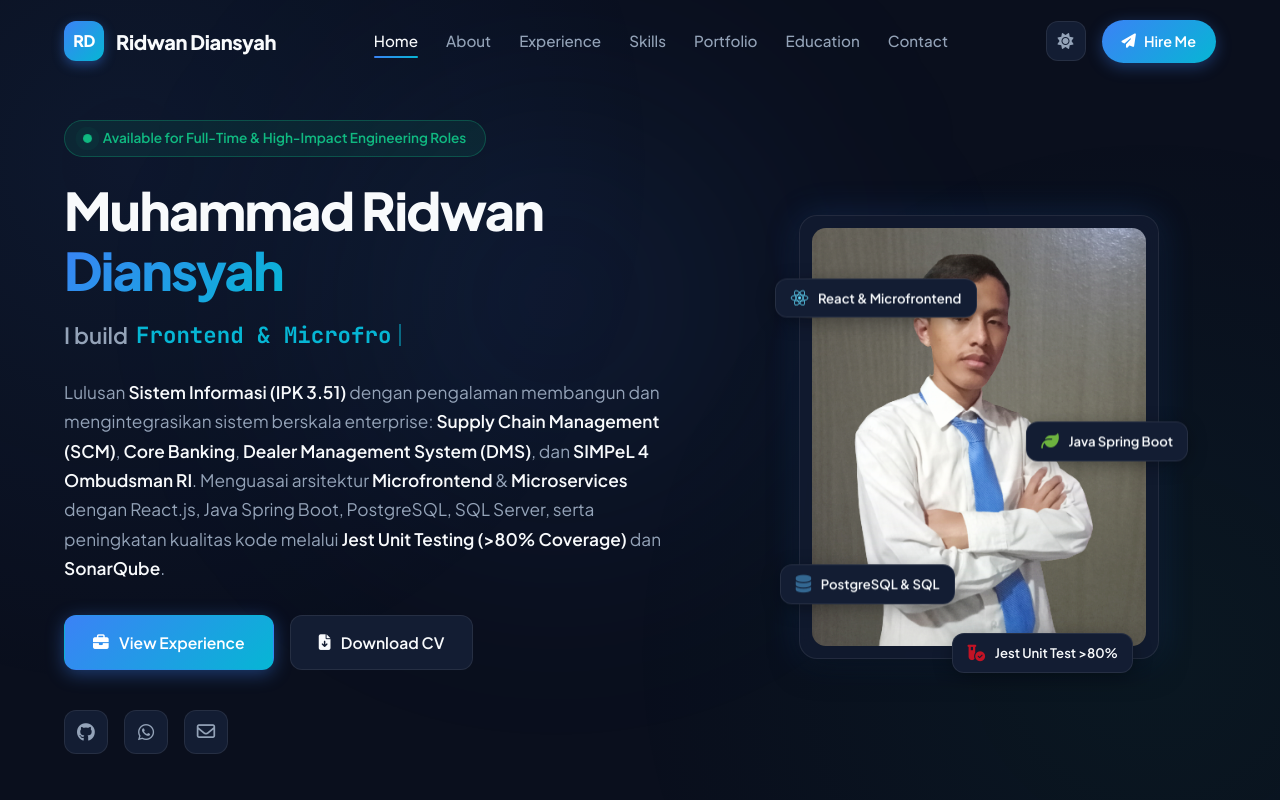
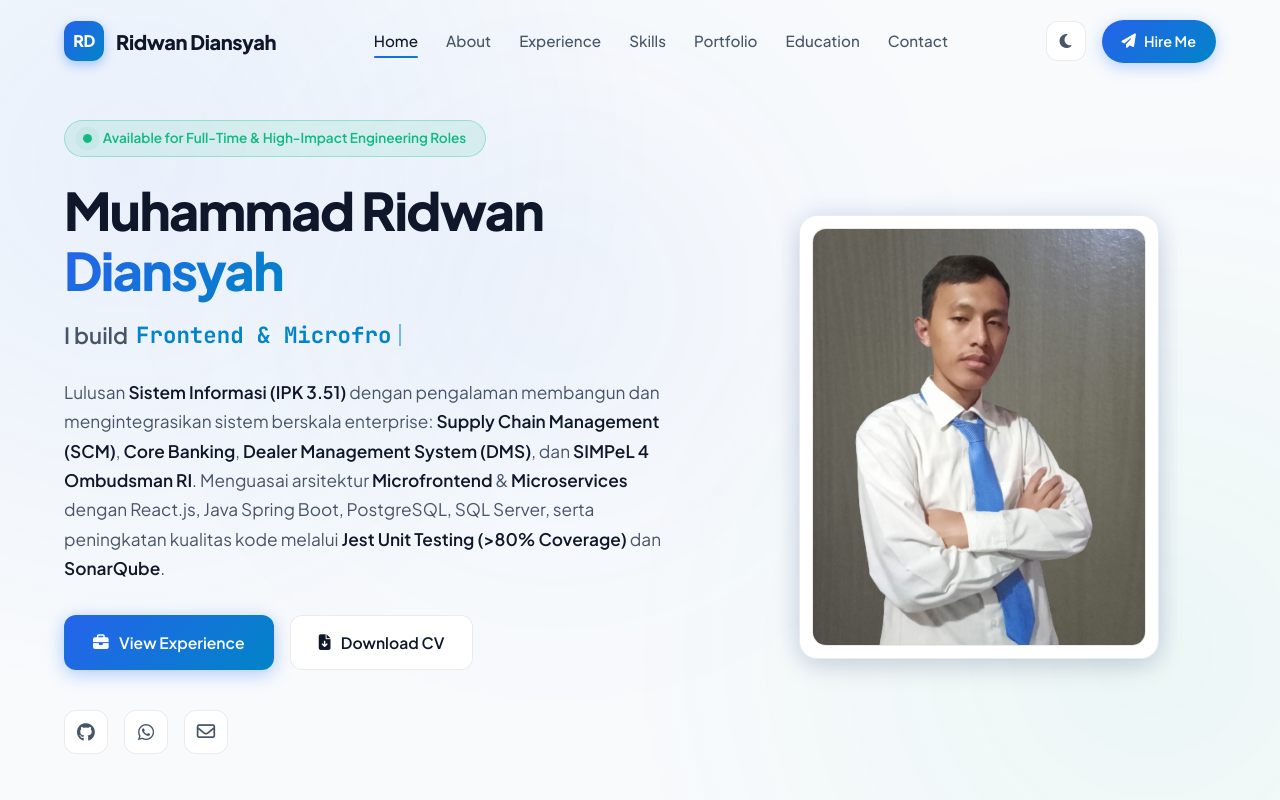
Before and after one commit to MuhammadRidwanDiansyah/muhammadridwandiansyah.github.io, a plain HTML site: page index.html in a window 1280 px wide. Shown: the top 800 px of the page. Drawn offline with Linux system fonts and the light colour scheme.

Commit message:
fix: prevent profile photo obstruction and set light mode as default

```diff
--- a/css/modern.css
+++ b/css/modern.css
@@ -3,8 +3,51 @@
    Modern UI/UX Design System for Tech Startups & Enterprise Recruiting
    ========================================================================== */
 
-:root {
-  /* Dark Theme (Default) */
+:root,
+[data-theme="light"] {
+  /* Light Theme (Default when opening browser) */
+  --bg-primary: #f8fafc;
+  --bg-secondary: #ffffff;
+  --bg-card: #ffffff;
+  --bg-card-hover: #f1f5f9;
+  --bg-glass: rgba(255, 255, 255, 0.88);
+
+  --border-color: rgba(0, 0, 0, 0.08);
+  --border-focus: rgba(59, 130, 246, 0.5);
+  --border-accent: rgba(59, 130, 246, 0.25);
+
+  --text-primary: #0f172a;
+  --text-secondary: #475569;
+  --text-muted: #64748b;
+  --text-accent: #0284c7;
+
+  --accent-blue: #2563eb;
+  --accent-cyan: #0284c7;
+  --accent-emerald: #10b981;
+  --accent-amber: #f59e0b;
+  --accent-purple: #7c3aed;
+
+  --gradient-primary: linear-gradient(135deg, #2563eb 0%, #0284c7 100%);
+  --gradient-accent: linear-gradient(135deg, #10b981 0%, #06b6d4 100%);
+  --gradient-glow: radial-gradient(circle at 50% 50%, rgba(37, 99, 235, 0.08) 0%, transparent 70%);
+
+  --shadow-sm: 0 1px 3px rgba(0, 0, 0, 0.06);
+  --shadow-md: 0 4px 20px -2px rgba(0, 0, 0, 0.08);
+  --shadow-lg: 0 10px 30px -3px rgba(0, 0, 0, 0.12);
+  --shadow-glow: 0 0 25px rgba(37, 99, 235, 0.15);
+
+  --radius-sm: 8px;
+  --radius-md: 12px;
+  --radius-lg: 18px;
+  --radius-full: 9999px;
+
+  --font-sans: 'Plus Jakarta Sans', -apple-system, BlinkMacSystemFont, 'Segoe UI', Roboto, sans-serif;
+  --font-mono: 'JetBrains Mono', monospace;
+  --transition: all 0.25s cubic-bezier(0.4, 0, 0.2, 1);
+}
+
+[data-theme="dark"] {
+  /* Dark Theme */
   --bg-primary: #0a0f1d;
   --bg-secondary: #0f172a;
   --bg-card: #131d33;
@@ -34,37 +77,6 @@
   --shadow-md: 0 4px 20px -2px rgba(0, 0, 0, 0.4);
   --shadow-lg: 0 10px 30px -3px rgba(0, 0, 0, 0.5);
   --shadow-glow: 0 0 35px rgba(59, 130, 246, 0.2);
-
-  --radius-sm: 8px;
-  --radius-md: 12px;
-  --radius-lg: 18px;
-  --radius-full: 9999px;
-
-  --font-sans: 'Plus Jakarta Sans', -apple-system, BlinkMacSystemFont, 'Segoe UI', Roboto, sans-serif;
-  --font-mono: 'JetBrains Mono', monospace;
-  --transition: all 0.25s cubic-bezier(0.4, 0, 0.2, 1);
-}
-
-[data-theme="light"] {
-  --bg-primary: #f8fafc;
-  --bg-secondary: #ffffff;
-  --bg-card: #ffffff;
-  --bg-card-hover: #f1f5f9;
-  --bg-glass: rgba(255, 255, 255, 0.85);
-
-  --border-color: rgba(0, 0, 0, 0.08);
-  --border-focus: rgba(59, 130, 246, 0.5);
-  --border-accent: rgba(59, 130, 246, 0.25);
-
-  --text-primary: #0f172a;
-  --text-secondary: #475569;
-  --text-muted: #64748b;
-  --text-accent: #0284c7;
-
-  --shadow-sm: 0 1px 3px rgba(0, 0, 0, 0.05);
-  --shadow-md: 0 4px 20px -2px rgba(0, 0, 0, 0.08);
-  --shadow-lg: 0 10px 30px -3px rgba(0, 0, 0, 0.12);
-  --shadow-glow: 0 0 30px rgba(59, 130, 246, 0.15);
 }
 
 /* ==========================================================================
@@ -501,7 +513,7 @@ ul {
   box-shadow: var(--shadow-glow);
 }
 
-/* Hero Avatar / Card */
+/* Hero Avatar / Clean Portrait Card */
 .hero-avatar-wrapper {
   position: relative;
   display: flex;
@@ -511,12 +523,19 @@ ul {
 .avatar-card {
   position: relative;
   width: 360px;
+  max-width: 100%;
   border-radius: var(--radius-lg);
   padding: 12px;
-  background: var(--bg-glass);
-  backdrop-filter: blur(12px);
+  background: var(--bg-card);
   border: 1px solid var(--border-color);
   box-shadow: var(--shadow-lg), var(--shadow-glow);
+  transition: var(--transition);
+}
+
+.avatar-card:hover {
+  transform: translateY(-4px);
+  box-shadow: var(--shadow-lg), 0 0 35px rgba(37, 99, 235, 0.22);
+  border-color: var(--border-focus);
 }
 
 .avatar-image-frame {
@@ -524,75 +543,21 @@ ul {
   border-radius: calc(var(--radius-lg) - 4px);
   overflow: hidden;
   aspect-ratio: 4/5;
-  background: #111827;
+  background: var(--bg-secondary);
+  border: 1px solid var(--border-color);
 }
 
 .avatar-image {
   width: 100%;
   height: 100%;
   object-fit: cover;
-  object-position: center 20%;
+  object-position: center 15%;
   transition: transform 0.5s ease;
+  display: block;
 }
 
 .avatar-card:hover .avatar-image {
   transform: scale(1.03);
-}
-
-/* Floating Tech Pills */
-.floating-pill {
-  position: absolute;
-  display: flex;
-  align-items: center;
-  gap: 0.6rem;
-  padding: 0.5rem 0.9rem;
-  background: var(--bg-card);
-  border: 1px solid var(--border-color);
-  border-radius: var(--radius-md);
-  box-shadow: var(--shadow-md);
-  font-size: 0.82rem;
-  font-weight: 600;
-  color: var(--text-primary);
-  backdrop-filter: blur(10px);
-  animation: float 4s ease-in-out infinite;
-  z-index: 2;
-}
-
-.floating-pill i {
-  font-size: 1.1rem;
-}
-
-.pill-react {
-  top: 15%;
-  left: -25px;
-  animation-delay: 0s;
-}
-.pill-react i { color: #61dafb; }
-
-.pill-spring {
-  top: 48%;
-  right: -30px;
-  animation-delay: 1.5s;
-}
-.pill-spring i { color: #6db33f; }
-
-.pill-postgres {
-  bottom: 12%;
-  left: -20px;
-  animation-delay: 2.5s;
-}
-.pill-postgres i { color: #336791; }
-
-.pill-jest {
-  bottom: -15px;
-  right: 25px;
-  animation-delay: 3s;
-}
-.pill-jest i { color: #c21325; }
-
-@keyframes float {
-  0%, 100% { transform: translateY(0); }
-  50% { transform: translateY(-8px); }
 }
 
 /* ==========================================================================
@@ -1124,7 +1089,7 @@ ul {
 .project-image-box {
   position: relative;
   aspect-ratio: 16/10;
-  background: #0f172a;
+  background: var(--bg-card-hover);
   overflow: hidden;
 }
 
@@ -1143,16 +1108,18 @@ ul {
   position: absolute;
   top: 1rem;
   left: 1rem;
-  padding: 0.3rem 0.8rem;
+  padding: 0.35rem 0.85rem;
   border-radius: var(--radius-full);
-  background: rgba(15, 23, 42, 0.85);
+  background: var(--bg-glass);
   backdrop-filter: blur(8px);
-  color: var(--accent-cyan);
+  -webkit-backdrop-filter: blur(8px);
+  color: var(--text-accent);
   font-size: 0.75rem;
   font-weight: 700;
   text-transform: uppercase;
   letter-spacing: 0.05em;
-  border: 1px solid rgba(255, 255, 255, 0.1);
+  border: 1px solid var(--border-color);
+  box-shadow: var(--shadow-sm);
 }
 
 .project-body {
@@ -1783,8 +1750,9 @@ textarea.form-control {
     left: 2px;
   }
 
-  .floating-pill {
-    display: none;
+  .avatar-card {
+    width: 100%;
+    max-width: 360px;
   }
 }
 
@@ -1794,7 +1762,8 @@ textarea.form-control {
   }
 
   .avatar-card {
-    width: 280px;
+    width: 100%;
+    max-width: 320px;
   }
 
   .metrics-grid {
--- a/index.html
+++ b/index.html
@@ -1,9 +1,17 @@
 <!DOCTYPE html>
-<html lang="id">
+<html lang="id" data-theme="light">
 <head>
   <meta charset="utf-8">
   <meta name="viewport" content="width=device-width, initial-scale=1, shrink-to-fit=no">
   <title>Muhammad Ridwan Diansyah | Full-Stack Software Engineer & Frontend Specialist</title>
+
+  <!-- Early Theme Init: Default to Light Mode -->
+  <script>
+    (function() {
+      const savedTheme = localStorage.getItem('mrd_theme') || 'light';
+      document.documentElement.setAttribute('data-theme', savedTheme);
+    })();
+  </script>
 
   <!-- SEO Meta Tags -->
   <meta name="description" content="Portfolio Muhammad Ridwan Diansyah - Full-Stack Software Engineer berpengalaman dalam React.js, Java Spring Boot, Microfrontends, Microservices, Core Banking, Supply Chain Management, dan Software QA.">
@@ -56,8 +64,8 @@
         </ul>
 
         <div class="nav-actions">
-          <button class="theme-toggle-btn" id="theme-toggle" aria-label="Toggle Theme">
-            <i class="fa-solid fa-sun"></i>
+          <button class="theme-toggle-btn" id="theme-toggle" aria-label="Toggle Theme" title="Beralih ke Dark Mode">
+            <i class="fa-solid fa-moon"></i>
           </button>
           <a href="#contact" class="btn-hire">
             <i class="fa-solid fa-paper-plane"></i>
@@ -102,7 +110,7 @@
               <i class="fa-solid fa-briefcase"></i>
               <span>View Experience</span>
             </a>
-            <a href="img/CV - Muhammad Ridwan Diansyah.pdf" target="_blank" class="btn btn-secondary">
+            <a href="img/CV-MRidwanDiansyah.pdf" target="_blank" class="btn btn-secondary">
               <i class="fa-solid fa-file-arrow-down"></i>
               <span>Download CV</span>
             </a>
@@ -125,24 +133,6 @@
           <div class="avatar-card">
             <div class="avatar-image-frame">
               <img src="img/ridwa.jpg" alt="Muhammad Ridwan Diansyah" class="avatar-image">
-            </div>
-
-            <!-- Floating Tech Badges -->
-            <div class="floating-pill pill-react">
-              <i class="fa-brands fa-react"></i>
-              <span>React & Microfrontend</span>
-            </div>
-            <div class="floating-pill pill-spring">
-              <i class="fa-solid fa-leaf"></i>
-              <span>Java Spring Boot</span>
-            </div>
-            <div class="floating-pill pill-postgres">
-              <i class="fa-solid fa-database"></i>
-              <span>PostgreSQL & SQL</span>
-            </div>
-            <div class="floating-pill pill-jest">
-              <i class="fa-solid fa-vial-circle-check"></i>
-              <span>Jest Unit Test &gt;80%</span>
             </div>
           </div>
         </div>
@@ -1390,7 +1380,7 @@
               <i class="fa-brands fa-whatsapp"></i>
               <span>Chat WhatsApp</span>
             </a>
-            <a href="img/CV - Muhammad Ridwan Diansyah.pdf" target="_blank" class="btn btn-secondary">
+            <a href="img/CV-MRidwanDiansyah.pdf" target="_blank" class="btn btn-secondary">
               <i class="fa-solid fa-file-arrow-down"></i>
               <span>Download CV</span>
             </a>
--- a/js/modern.js
+++ b/js/modern.js
@@ -16,34 +16,38 @@ document.addEventListener('DOMContentLoaded', () => {
 });
 
 /* ==========================================================================
-   1. Theme Toggle (Dark / Light Mode)
+   1. Theme Toggle (Dark / Light Mode) - Default: Light Mode
    ========================================================================== */
 function initTheme() {
   const toggleBtn = document.getElementById('theme-toggle');
   if (!toggleBtn) return;
 
-  const currentTheme = localStorage.getItem('mrd_theme') || 'dark';
+  // Default to 'light' mode
+  const currentTheme = localStorage.getItem('mrd_theme') || 'light';
   document.documentElement.setAttribute('data-theme', currentTheme);
   updateThemeIcon(currentTheme);
 
   toggleBtn.addEventListener('click', () => {
-    const activeTheme = document.documentElement.getAttribute('data-theme');
+    const activeTheme = document.documentElement.getAttribute('data-theme') || 'light';
     const newTheme = activeTheme === 'light' ? 'dark' : 'light';
 
     document.documentElement.setAttribute('data-theme', newTheme);
     localStorage.setItem('mrd_theme', newTheme);
     updateThemeIcon(newTheme);
-    showToast(`Switched to ${newTheme} mode`);
+    showToast(`Mode ${newTheme === 'light' ? 'Terang (Light)' : 'Gelap (Dark)'} diaktifkan`);
   });
 }
 
 function updateThemeIcon(theme) {
   const icon = document.querySelector('#theme-toggle i');
+  const toggleBtn = document.getElementById('theme-toggle');
   if (!icon) return;
   if (theme === 'light') {
     icon.className = 'fa-solid fa-moon';
+    if (toggleBtn) toggleBtn.title = 'Beralih ke Dark Mode';
   } else {
     icon.className = 'fa-solid fa-sun';
+    if (toggleBtn) toggleBtn.title = 'Beralih ke Light Mode';
   }
 }
 
```
Also changed, not shown: 1 other file.
